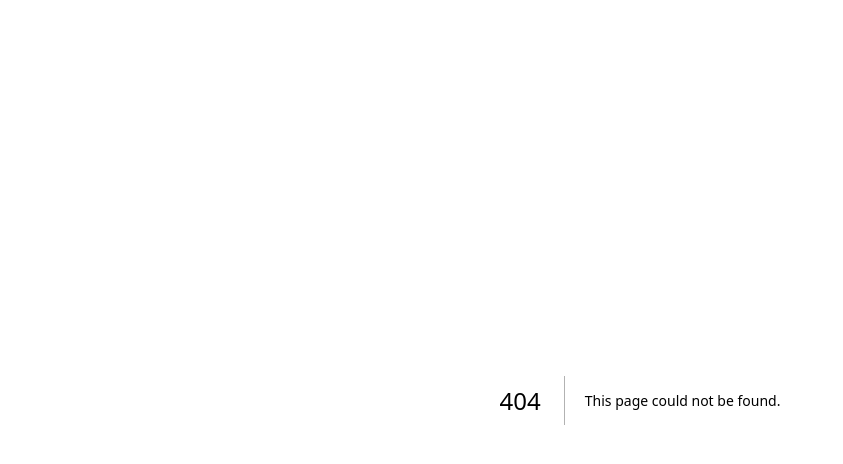
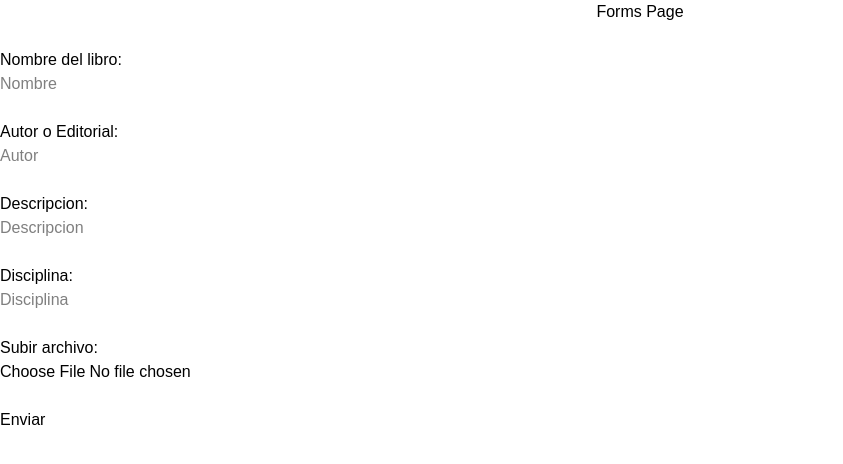
Before and after one commit to Emiliano0X1/LaboratorioDigital_Frontend, a Next.js app in the folder labuabc/: page /forms in a window 1280 px wide. Before the commit this address had no page. Shown: the top 464 px of the page, without its empty margins (0-843 px from the left). Built offline with nearby package versions, Linux system fonts and the light colour scheme.

Commit message:
forms con ids para testear

```diff
--- /dev/null
+++ b/labuabc/src/app/forms/page.js
@@ -0,0 +1,31 @@
+"use client";
+import { useRef } from "react";
+import Link from "next/link";
+import Image from "next/image";
+
+export default function Forms() {
+
+
+    return (
+        <main>
+        <h1> Forms Page </h1>
+        <br/>
+        <p>Nombre del libro:</p>
+        <input type="text" id="nombreLibro" placeholder="Nombre"></input>
+        <br/> <br/>
+        <p>Autor o Editorial:</p>
+        <input type="text" id="autorLibro" placeholder="Autor"></input>
+        <br/> <br/>
+        <p>Descripcion:</p>
+        <input type="text" id="descripcionLibro" placeholder="Descripcion"></input>
+        <br/> <br/>
+        <p>Disciplina:</p>
+        <input type="text" id="disciplinaLibro" placeholder="Disciplina"></input>
+        <br/> <br/>
+        <p>Subir archivo:</p>
+        <input type="file" id="archivoLibro"></input>
+        <br/> <br/>
+        <button type="submit">Enviar</button>
+        </main>
+    );
+}
--- a/labuabc/src/app/globals.css
+++ b/labuabc/src/app/globals.css
@@ -13,6 +13,10 @@ body {
   font-family: Arial, Helvetica, sans-serif;
 }
 
+h1 {
+  text-align: center;
+}
+
 /* ###### Contenedores para los libros ###### */
 
 .no-scrollbar::-webkit-scrollbar {
--- a/labuabc/src/app/page.js
+++ b/labuabc/src/app/page.js
@@ -1,5 +1,6 @@
 "use client";
 import { useRef } from "react";
+import Link from "next/link";
 import Image from "next/image";
 
 export default function Home() {
@@ -19,30 +20,32 @@ export default function Home() {
     }
   };
 
-  const disciplina1 = [
+const disciplinas = {
+  disciplina1: [
     { id: 1, img: "", title: "Libro 1" },
     { id: 2, img: "", title: "Libro 2" },
     { id: 3, img: "", title: "Libro 3" },
     { id: 4, img: "", title: "Libro 4" },
-  ];
-
-  const disciplina2 = [
+  ],
+  disciplina2: [
     { id: 1, img: "", title: "Libro 1" },
     { id: 2, img: "", title: "Libro 2" },
     { id: 3, img: "", title: "Libro 3" },
     { id: 4, img: "", title: "Libro 4" },
-  ];
-
-  const disciplina3 = [
+  ],
+  disciplina3: [
     { id: 1, img: "", title: "Libro 1" },
     { id: 2, img: "", title: "Libro 2" },
     { id: 3, img: "", title: "Libro 3" },
     { id: 4, img: "", title: "Libro 4" },
-  ];
-
+  ],
+};
 
   return (
       <main className="space-y-12 py-10 flex flex-col items-center">
+      <Link href="/forms">Forms</Link>
+      <h1>Biblioteca digital</h1>
+      <br/>
       {/* slider 1*/}
       <div className="w-full flex flex-col items-center">
         <div className="w-[80%] flex justify-between items-center mb-4">
@@ -64,7 +67,7 @@ export default function Home() {
             ref={sliderRef1}
             className="flex overflow-x-scroll scroll-smooth gap-6 px-12 no-scrollbar"
           >
-            {disciplina1.map((item) => (
+            {disciplinas.disciplina1.map((item) => (
               <div
                 key={item.id}
                 className="flex-shrink-0 bg-white rounded-xl shadow-md w-72 h-64 overflow-hidden flex flex-col items-center"
@@ -113,7 +116,7 @@ export default function Home() {
             ref={sliderRef2}
             className="flex overflow-x-scroll scroll-smooth gap-6 px-12 no-scrollbar"
           >
-            {disciplina2.map((item) => (
+            {disciplinas.disciplina2.map((item) => (
               <div
                 key={item.id}
                 className="flex-shrink-0 bg-white rounded-xl shadow-md w-72 h-64 overflow-hidden flex flex-col items-center"
```
